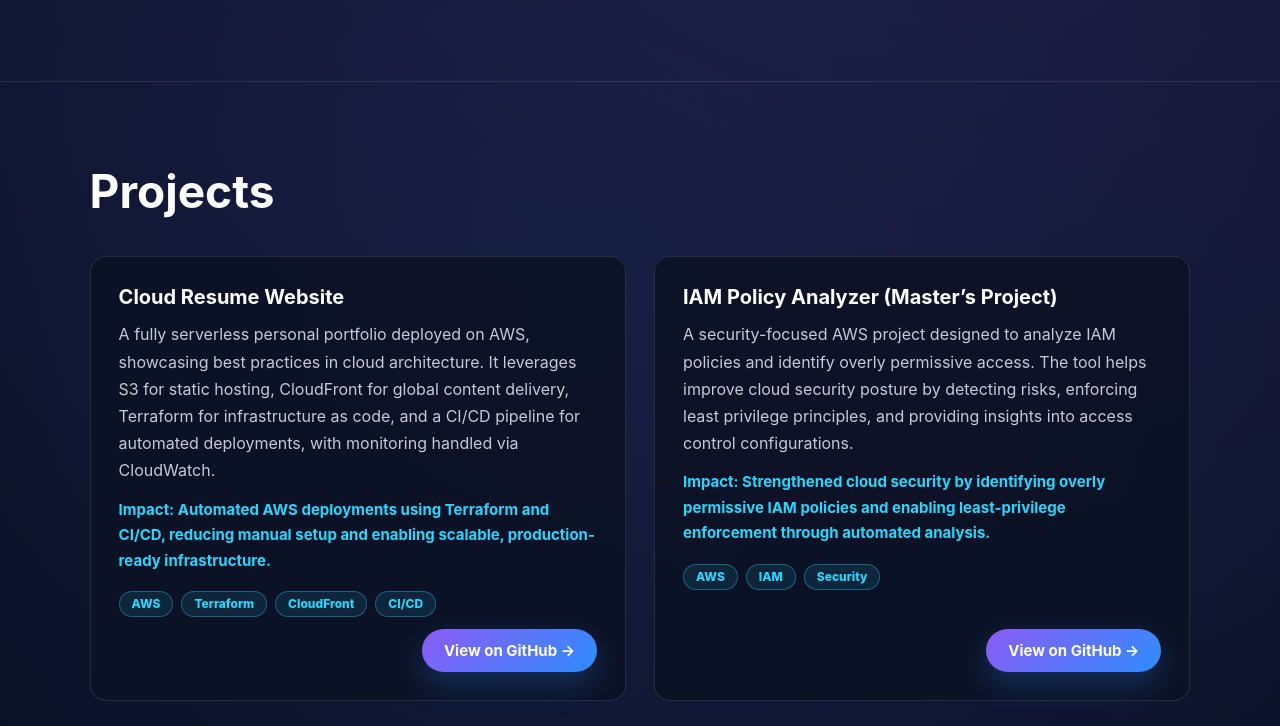
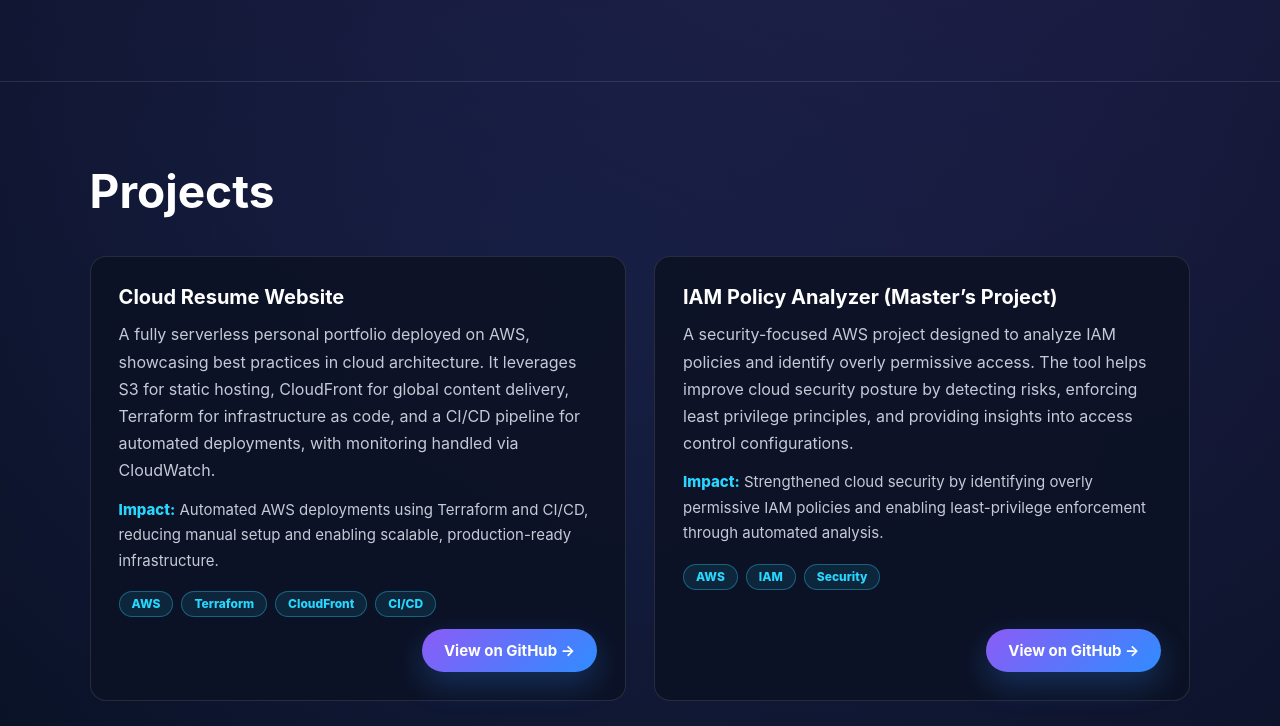
Before and after one commit to Devika258/cloud-resume-aws, a plain HTML site: page index.html in a window 1280 px wide. Shown: the part 2054-2780 px from the top of the page. Drawn offline with Linux system fonts and the light colour scheme; no server answers.

Commit message:
Updated project impact styling

```diff
--- a/index.html
+++ b/index.html
@@ -8,7 +8,7 @@
   <meta name="description" content="Cloud and DevOps portfolio of Devika S R" />
 
   <link rel="icon" href="assets/favicon.svg" type="image/svg+xml" />
-  <link rel="stylesheet" href="style.css?v=41" />
+  <link rel="stylesheet" href="style.css?v=42" />
 </head>
 
 <body>
@@ -29,7 +29,7 @@
     <a href="#contact">Contact</a>
   </nav>
 
-  <a href="#contact" class="connect-btn">Let’s Connect✈</a>
+  <a href="#contact" class="connect-btn">Let’s Connect ✈</a>
 </header>
 
   <main>
@@ -204,7 +204,9 @@
       <div class="card-content">
         <h3>Cloud Resume Website</h3>
         <p>A fully serverless personal portfolio deployed on AWS, showcasing best practices in cloud architecture. It leverages S3 for static hosting, CloudFront for global content delivery, Terraform for infrastructure as code, and a CI/CD pipeline for automated deployments, with monitoring handled via CloudWatch.</p>
-        <p class="project-impact">Impact: Automated AWS deployments using Terraform and CI/CD, reducing manual setup and enabling scalable, production-ready infrastructure.</p>
+        <p class="project-impact">
+             <strong>Impact:</strong> Automated AWS deployments using Terraform and CI/CD, reducing manual setup and enabling scalable, production-ready infrastructure.
+        </p>
         <div class="project-tags">
           <span>AWS</span><span>Terraform</span><span>CloudFront</span><span>CI/CD</span>
         </div>
@@ -216,7 +218,9 @@
       <div class="card-content">
         <h3>IAM Policy Analyzer (Master’s Project)</h3>
         <p>A security-focused AWS project designed to analyze IAM policies and identify overly permissive access. The tool helps improve cloud security posture by detecting risks, enforcing least privilege principles, and providing insights into access control configurations.</p>
-        <p class="project-impact">Impact: Strengthened cloud security by identifying overly permissive IAM policies and enabling least-privilege enforcement through automated analysis.</p>
+        <p class="project-impact">
+             <strong>Impact:</strong> Strengthened cloud security by identifying overly permissive IAM policies and enabling least-privilege enforcement through automated analysis.
+        </p>
         <div class="project-tags">
           <span>AWS</span><span>IAM</span><span>Security</span>
         </div>
@@ -228,7 +232,9 @@
       <div class="card-content">
         <h3>Sentiment-Based Music Recommender</h3>
         <p>An AI-driven application that recommends music playlists based on user mood. It uses sentiment analysis to interpret user input and integrates backend APIs to dynamically generate personalized recommendations through a FastAPI-powered service.</p>
-        <p class="project-impact">Impact: Built an AI-driven recommendation system that personalizes user experience by dynamically generating playlists based on sentiment analysis.</p>
+        <p class="project-impact">
+             <strong>Impact:</strong> Built an AI-driven recommendation system that personalizes user experience by dynamically generating playlists based on sentiment analysis.
+        </p>
         <div class="project-tags">
           <span>Python</span><span>FastAPI</span><span>AI</span><span>API</span>
         </div>
@@ -240,7 +246,9 @@
       <div class="card-content">
         <h3>Openverse Search App</h3>
         <p>A responsive web application that integrates external APIs to search and display open-licensed media. It focuses on delivering a smooth user experience with dynamic content rendering and efficient API handling using modern JavaScript.</p>
-        <p class="project-impact">Impact: Developed a responsive API-driven application that improves content discovery with fast, dynamic search and seamless user experience.</p>
+           <p class="project-impact">
+             <strong>Impact:</strong> Developed a responsive API-driven application that improves content discovery with fast, dynamic search and seamless user experience.
+           </p>
         <div class="project-tags">
           <span>JavaScript</span><span>API</span><span>Frontend</span>
         </div>
--- a/style.css
+++ b/style.css
@@ -1221,9 +1221,14 @@ footer {
 /* PROJECT IMPACT TEXT */
 .project-impact {
   margin-top: 12px;
+  font-size: 15px;
+  font-weight: 400;
+  color: var(--muted) !important;
+}
+
+.project-impact strong {
   color: var(--cyan) !important;
-  font-size: 15px;
-  font-weight: 700;
+  font-weight: 800;
 }
 
 /* FINAL NAVBAR + CONTACT FIX */
```
